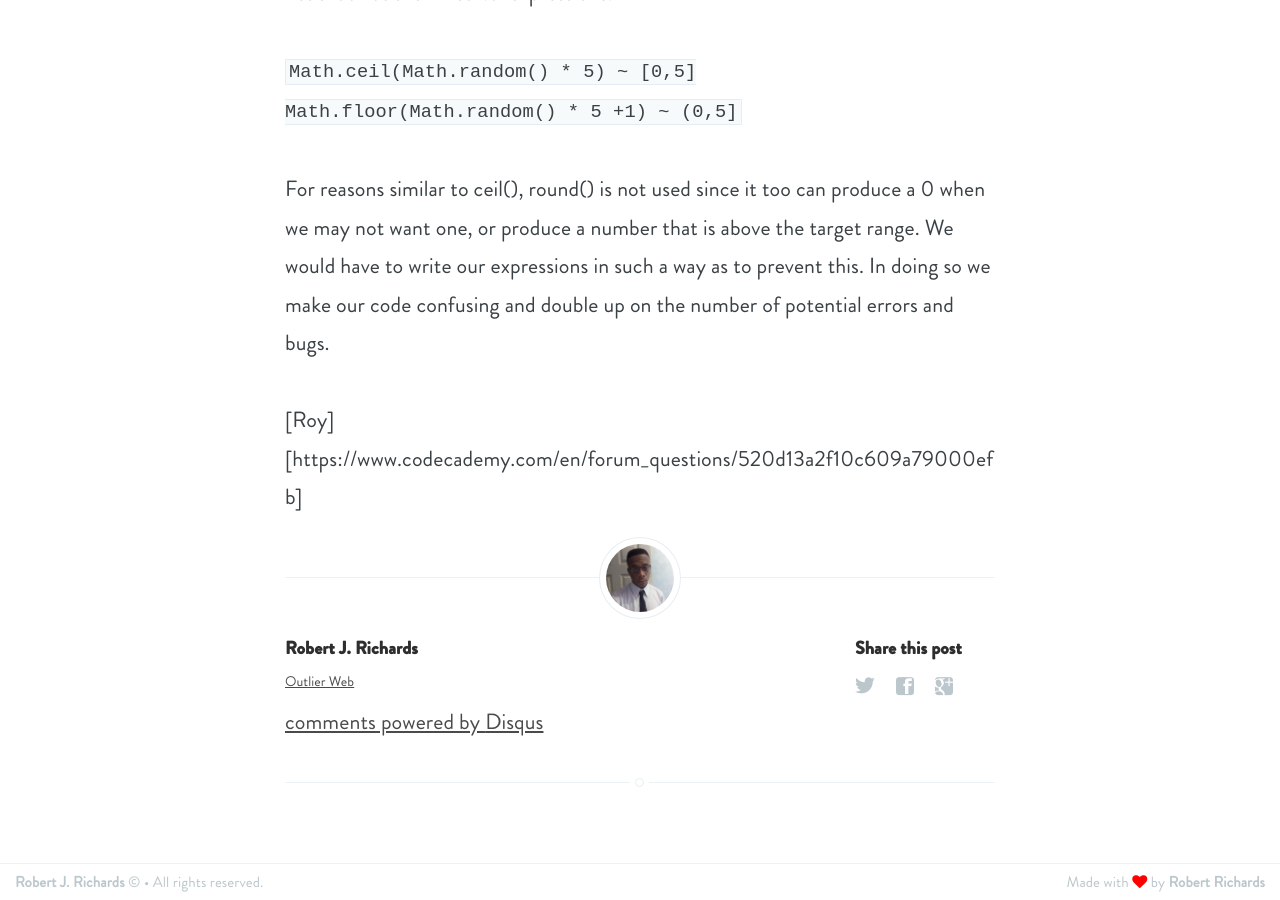
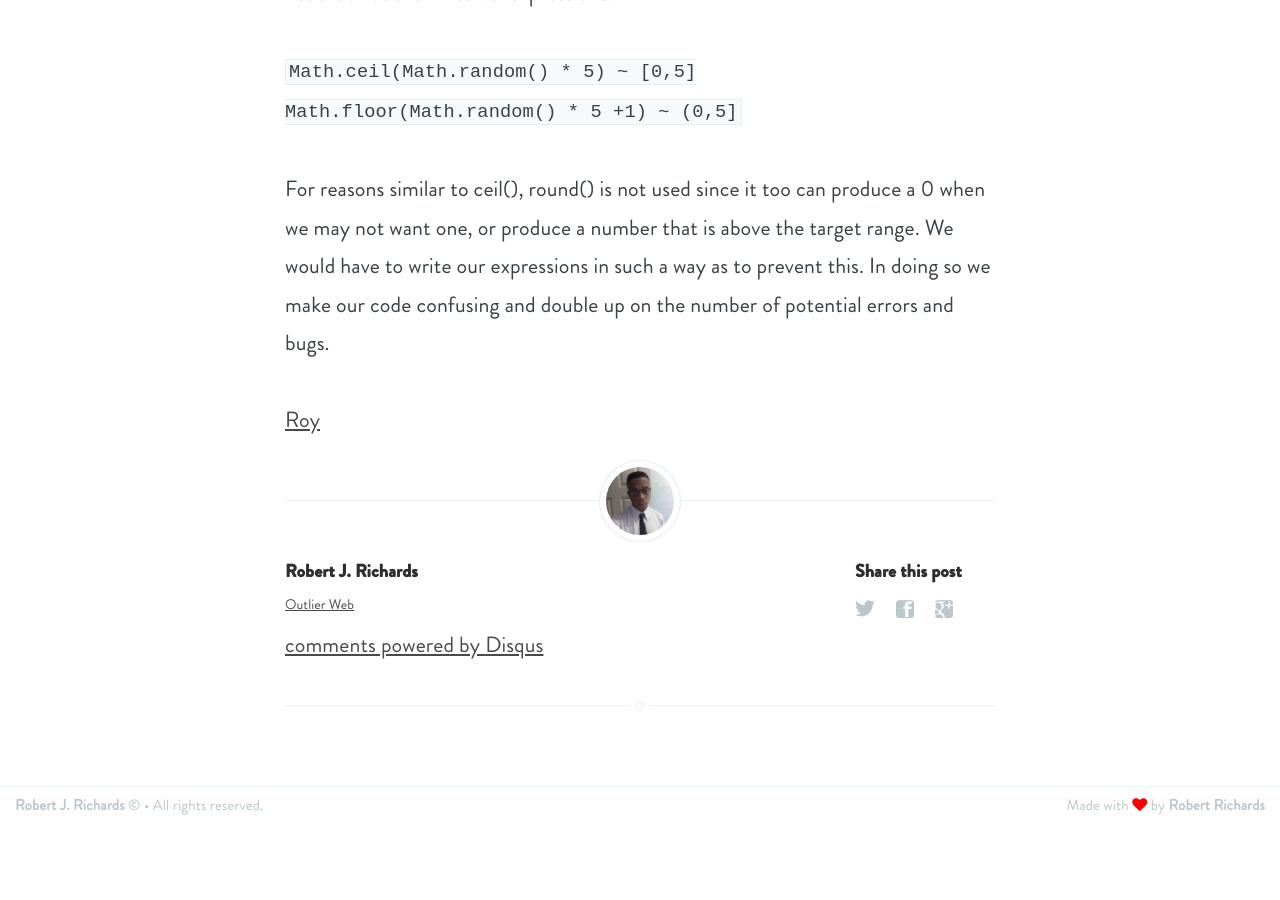
Before and after one commit to robert903/robertrichards.github.io, a Jekyll site: the page built from _posts/2016-09-03-JS-Math.md, in a window 1280 px wide and 900 px high, scrolled down 2541 px. Built offline with Jekyll 4.4.1, drawn with Linux system fonts in a browser that asks for light colours; comment, search, counter and statistics services are not loaded; after the commit the page ends 3364 px from its top, so only the background shows below that.

Commit message:
added new post js

```diff
--- a/_posts/2016-09-03-JS-Math.md
+++ b/_posts/2016-09-03-JS-Math.md
@@ -53,4 +53,4 @@ Math.floor(Math.random() * 5 +1) ~ (0,5]`
 
 For reasons similar to ceil(), round() is not used since it too can produce a 0 when we may not want one, or produce a number that is above the target range. We would have to write our expressions in such a way as to prevent this. In doing so we make our code confusing and double up on the number of potential errors and bugs.
 
-[Roy][https://www.codecademy.com/en/forum_questions/520d13a2f10c609a79000efb]
+[Roy](https://www.codecademy.com/en/forum_questions/520d13a2f10c609a79000efb)
```
